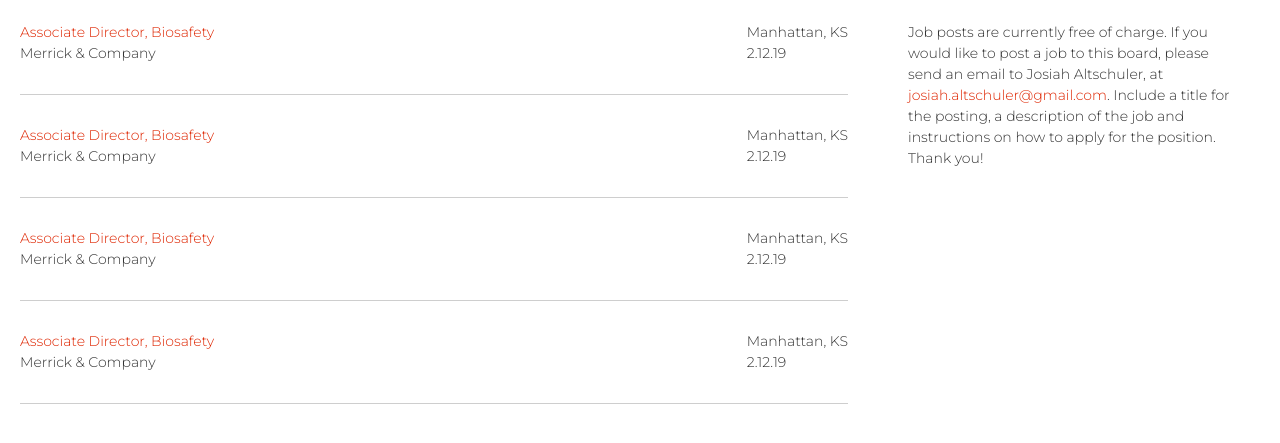
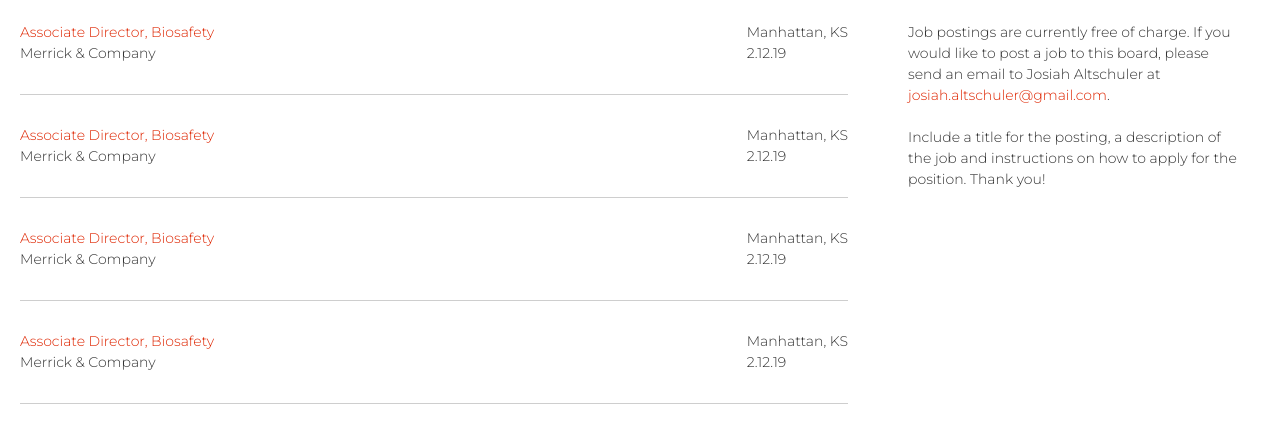
Before and after one commit to josiahaltschuler/labcatalyst, a plain HTML site: page index.html in a window 1280 px wide. Shown: the part 295-738 px from the top of the page. Drawn offline with Linux system fonts and the light colour scheme.

Commit message:
adjusted the posting instructions a bit

```diff
--- a/index.html
+++ b/index.html
@@ -112,8 +112,15 @@
         <h2>Post a job!</h2>
 
         <p>
-					Job posts are currently free of charge. If you would like to post a job to this board, please send an email to Josiah Altschuler, at <a href="mailto:josiah.altschuler@gmail.com"
-            >josiah.altschuler@gmail.com</a>. Include a title for the posting, a description of the job and instructions on how to apply for the position. Thank you!
+          Job postings are currently free of charge. If you would like to post a
+          job to this board, please send an email to Josiah Altschuler at
+          <a href="mailto:josiah.altschuler@gmail.com"
+            >josiah.altschuler@gmail.com</a
+          >.
+        </p>
+        <p>
+          Include a title for the posting, a description of the job and
+          instructions on how to apply for the position. Thank you!
         </p>
       </div>
 
```
